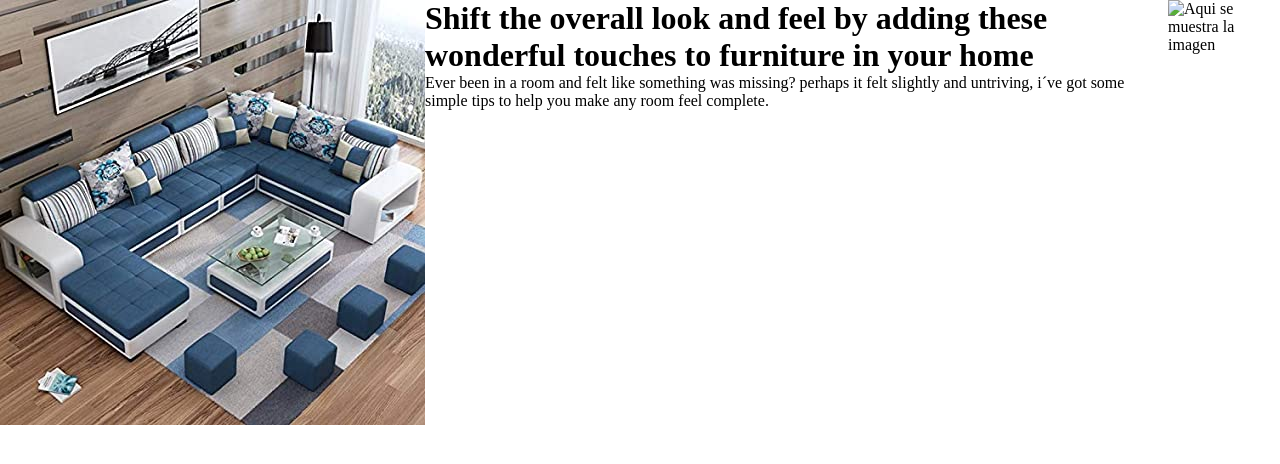
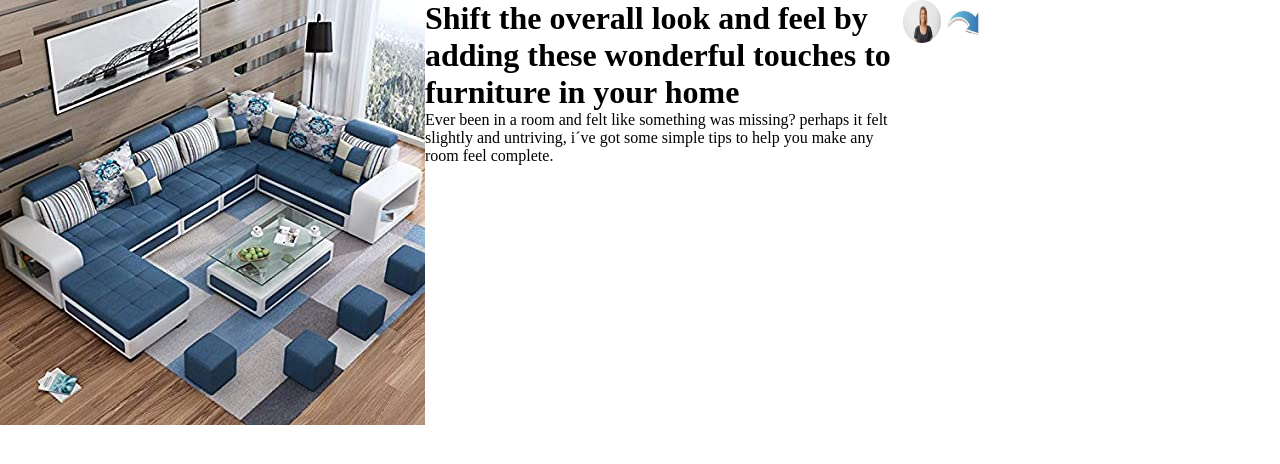
Before and after one commit to KristomeisterDev/Sesion_06_Tarea, a plain HTML site: page index.html in a window 1280 px wide. Drawn offline with Linux system fonts and the light colour scheme.

Commit message:
imagenes

```diff
--- a/index.html
+++ b/index.html
@@ -23,7 +23,8 @@
             </p>
         </div>
         <div rightsidecardimage>
-            <img id="imagePerson" src="./Resources/.jpeg" alt="Aqui se muestra la imagen">
+            <img id="imagePerson" class="littleImage" src="./Resources/person.jpg" alt="Aqui se muestra la imagen">
+            <img id="imageArrow" class="littleImage" src="./Resources/arrows.jpg" alt="Aqui se muestra la imagen">
         </div>
     </div>
 </body>
--- a/styles.css
+++ b/styles.css
@@ -21,3 +21,8 @@
     width: 100%;
     height: 100%;
 }
+.littleImage{
+    border-radius: 50%;
+    width: 10%;
+    height: 10%;
+}
```
Also changed, not shown: Resources/arrows.jpg (added), Resources/person.jpg (added).
